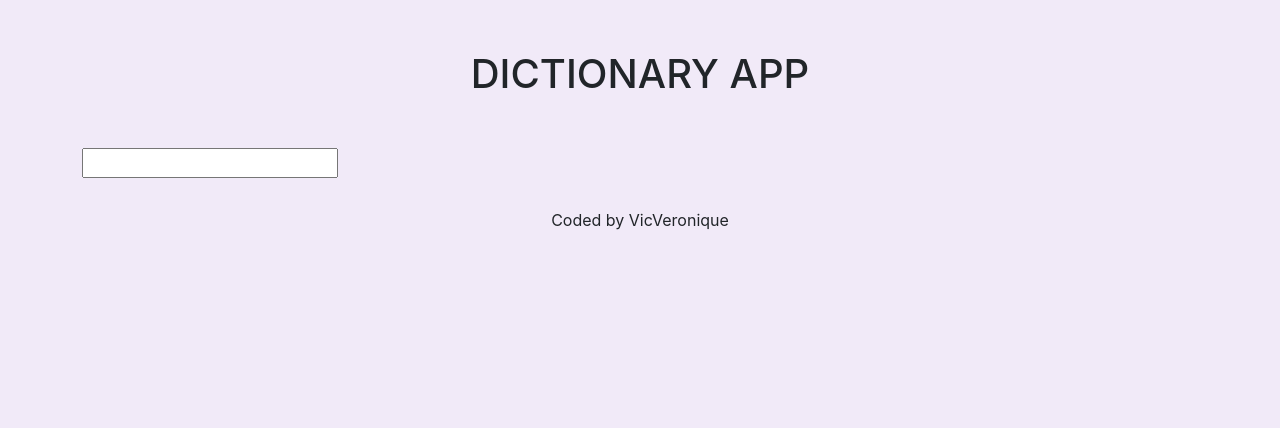
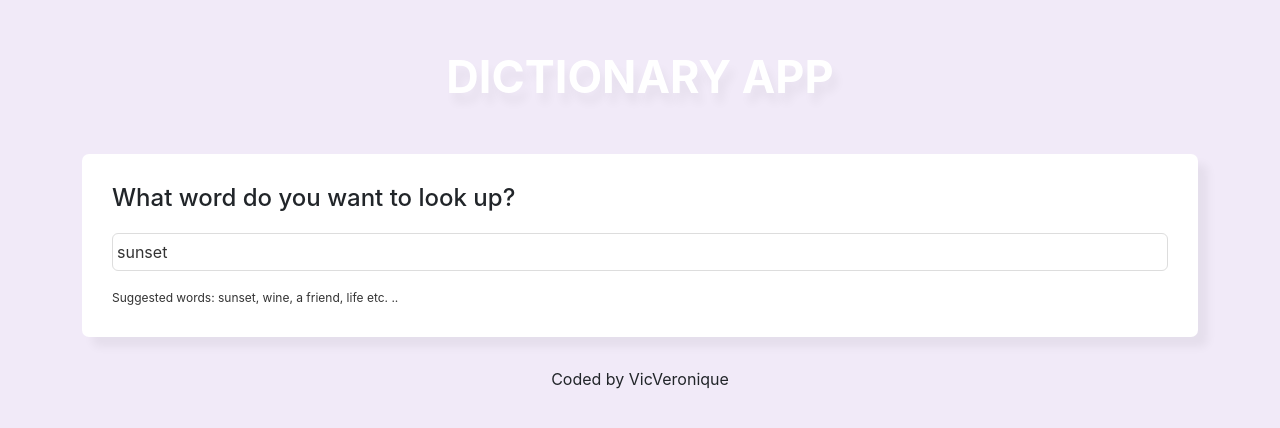
Before and after one commit to VicVeronique/dictionary-project, a React (Create React App) app: page / in a window 1280 px wide. Shown: the top 428 px of the page. Built offline with nearby package versions, Linux system fonts and the light colour scheme; no server answers.

Commit message:
app styling

```diff
--- a/src/App.css
+++ b/src/App.css
@@ -1,6 +1,10 @@
 .App-header {
   margin: 50px auto;
   text-align: center;
+  font-weight: bolder;
+  font-size: 45px;
+  text-shadow: 5px 10px 10px rgba(0, 0, 0, 0.05);
+  color: white;
 }
 
 body {
@@ -11,3 +15,7 @@ body {
   text-align: center;
   margin: 30px 0;
 }
+
+a {
+  color: blueviolet;
+}
--- a/src/App.js
+++ b/src/App.js
@@ -6,7 +6,7 @@ export default function App() {
       <div className="container">
         <h1 className="App-header">DICTIONARY APP</h1>
         <main>
-          <Dictionary />
+          <Dictionary defaultKeyword="sunset" />
         </main>
         <footer className="App-footer">Coded by VicVeronique</footer>
       </div>
--- a/src/Dictionary.css
+++ b/src/Dictionary.css
@@ -1,3 +1,25 @@
-.Dictionary {
-  background-color: ;
+.Dictionary section {
+  background-color: white;
+  padding: 30px;
+  border-radius: 7px;
+  box-shadow: 10px 10px 10px rgba(0, 0, 0, 0.05);
+  margin: 30px 0;
 }
+
+.Dictionary input {
+  width: 100%;
+  padding: 6px 4px;
+  border: 1px solid #ddd;
+  color: #333;
+  border-radius: 6px;
+}
+
+.Dictionary .Hint {
+  font-size: 12px;
+  color: #333;
+}
+
+.Dictionary h4 {
+  opacity: 1;
+  margin-bottom: 20px;
+}
--- a/src/Dictionary.js
+++ b/src/Dictionary.js
@@ -3,9 +3,10 @@ import axios from "axios";
 import "./Dictionary.css";
 import Results from "./Results";
 
-export default function Dictionary() {
-  let [keyword, setKeyword] = useState("");
+export default function Dictionary(props) {
+  let [keyword, setKeyword] = useState(props.defaultKeyword);
   let [results, setResults] = useState(null);
+  let [loaded, setLoaded] = useState(false);
 
   function handleResponse(response) {
     console.log(response.data[0]);
@@ -13,25 +14,49 @@ export default function Dictionary() {
     setResults(response.data[0]);
   }
 
-  function search(event) {
-    event.preventDefault();
-
+  function search() {
     // documentation: https://dictionaryapi.dev
 
     let apiUrl = `https://api.dictionaryapi.dev/api/v2/entries/en/${keyword}`;
     axios.get(apiUrl).then(handleResponse);
   }
 
+  function handleSubmit(event) {
+    event.preventDefault();
+    search();
+  }
+
   function handleKeywordChange(event) {
     setKeyword(event.target.value);
   }
 
+  function load() {
+    setLoaded(true);
+    search();
+  }
+
+  if (loaded) {
     return (
       <div className="Dictionary">
-      <form onSubmit={search}>
-        <input type="search" onChange={handleKeywordChange} />
+        <section>
+          <h4>What word do you want to look up?</h4>
+          <form onSubmit={handleSubmit}>
+            <input
+              type="search"
+              onChange={handleKeywordChange}
+              defaultValue={props.defaultKeyword}
+            />
           </form>
+          <div className="Hint">
+            <br />
+            Suggested words: sunset, wine, a friend, life etc. ..
+          </div>
+        </section>
         <Results results={results} />
       </div>
     );
+  } else {
+    load();
+    return "Loading..";
   }
+}
--- /dev/null
+++ b/src/Meaning.css
@@ -0,0 +1,12 @@
+.Meaning h3 {
+  font-size: 24px;
+  line-height: 1.5;
+  font-weight: bold;
+}
+
+.Meaning .example {
+  font-size: 14px;
+  opacity: 0.6;
+  font-style: italic;
+  margin-top: 10px;
+}
--- a/src/Meaning.js
+++ b/src/Meaning.js
@@ -1,5 +1,6 @@
 import React from "react";
 import Synonyms from "./Synonyms";
+import "./Meaning.css";
 
 export default function Meaning(props) {
   console.log(props.meaning);
@@ -9,16 +10,9 @@ export default function Meaning(props) {
       {props.meaning.definitions.map(function (definition, index) {
         return (
           <div key={index}>
-            <p>
-              <strong>Definition:</strong>
-              <br />
-              {definition.definition}
-              <br />
-              <br />
-              <em> {definition.example}</em>
-              <br />
-              <Synonyms synonyms={definition.synonyms} />
-            </p>
+            <div className="definition">{definition.definition}</div>
+            <div className="example">{definition.example}</div>
+            <Synonyms synonyms={definition.synonyms} />
           </div>
         );
       })}
--- /dev/null
+++ b/src/Phonetic.css
@@ -0,0 +1,25 @@
+.Phonetic {
+  margin: 20px 0;
+}
+
+.Phonetic a {
+  border: 1px solid #ddd;
+  text-decoration: none;
+  padding: 7px 20px;
+  border-radius: 20px;
+  transition: all 150ms ease-in-out;
+  font-size: 13px;
+  font-weight: bold;
+  margin-right: 15px;
+  margin-bottom: 20px;
+}
+
+.Phonetic a:hover {
+  background-color: rgb(150, 60, 235);
+  color: white;
+}
+
+.Phonetic .text {
+  opacity: 0.5;
+  font-weight: bold;
+}
--- a/src/Phonetic.js
+++ b/src/Phonetic.js
@@ -1,4 +1,5 @@
 import React from "react";
+import "./Phonetic.css";
 
 export default function Phonetic(props) {
   return (
@@ -6,8 +7,8 @@ export default function Phonetic(props) {
       <a href={props.phonetic.audio} target="_blank">
         Listen
       </a>
-      <br />
-      {props.phonetic.text}
+
+      <span className="text">{props.phonetic.text}</span>
     </div>
   );
 }
--- /dev/null
+++ b/src/Results.css
@@ -0,0 +1,5 @@
+.Results h2 {
+  font-size: 36px;
+  font-weight: bold;
+  line-height: 1.5;
+}
--- a/src/Results.js
+++ b/src/Results.js
@@ -1,11 +1,13 @@
 import Meaning from "./Meaning";
 import Phonetic from "./Phonetic";
+import "./Results.css";
 
 export default function Results(props) {
   console.log(props.results);
   if (props.results) {
     return (
       <div className="Results">
+        <section>
           <h2>{props.results.word}</h2>
           {props.results.phonetics.map(function (phonetic, index) {
             return (
@@ -14,12 +16,12 @@ export default function Results(props) {
               </div>
             );
           })}
-        <br />
+        </section>
         {props.results.meanings.map(function (meaning, index) {
           return (
-            <div key={index}>
+            <section key={index}>
               <Meaning meaning={meaning} />
-            </div>
+            </section>
           );
         })}
       </div>
--- /dev/null
+++ b/src/Synonyms.css
@@ -0,0 +1,9 @@
+.Synonyms {
+  margin: 15px 0;
+  padding: 0;
+}
+.Synonyms li {
+  display: inline-block;
+  padding-right: 15px;
+  font-size: 14px;
+}
--- a/src/Synonyms.js
+++ b/src/Synonyms.js
@@ -1,4 +1,5 @@
 import React from "react";
+import "./Synonyms.css";
 
 export default function Synonyms(props) {
   if (props.synonyms) {
```
Lines whose indentation alone changed are shown as unchanged.
